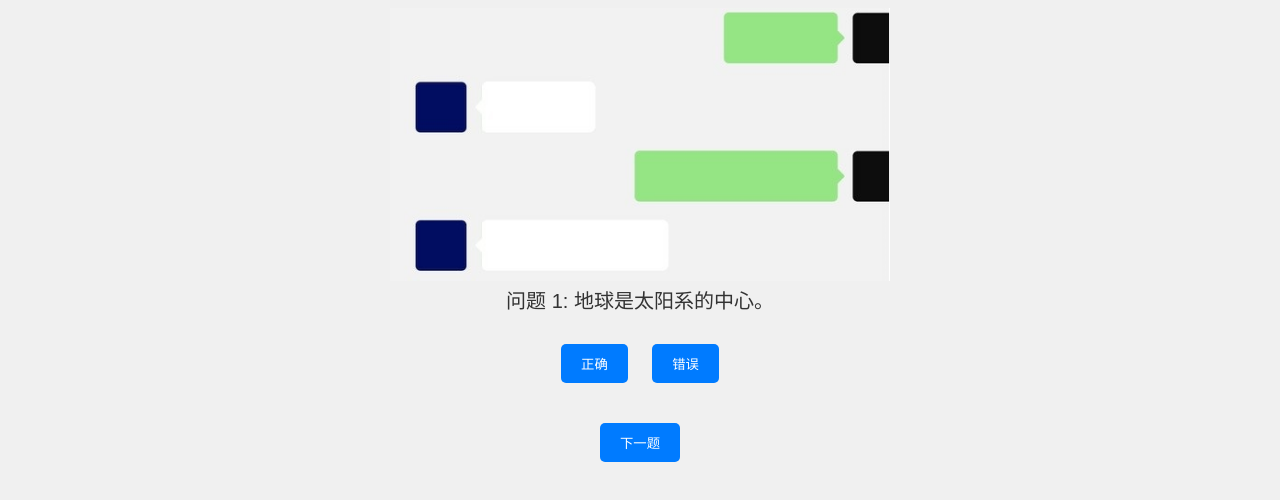
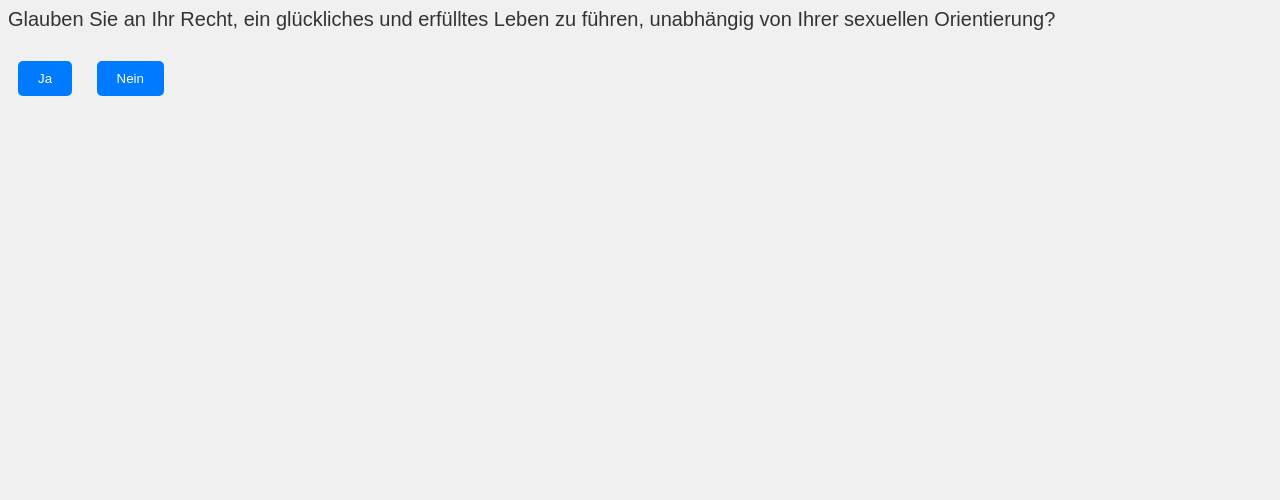
Before and after one commit to guoyong944/guoyong944.github.io, a plain HTML site: page index.html in a window 1280 px wide. Drawn offline with Linux system fonts and the light colour scheme.

Commit message:
Update index.html

```diff
--- a/index.html
+++ b/index.html
@@ -4,26 +4,23 @@
     <title>问卷调查</title>
     <link rel="stylesheet" type="text/css" href="style.css">
 </head>
-<body>
-    <div id="image-container">
-        <img src="chat-image.png" alt="Chat Interface">
+<body >
+    <div id="question">Glauben Sie an Ihr Recht, ein glückliches und erfülltes Leben zu führen, unabhängig von Ihrer sexuellen Orientierung?</div>
+    <div id="part1-answers">
+        <button id="buttonJa" onclick="submitAnswer(true)">Ja</button>
+        <button id="buttonNein" onclick="submitAnswer(false)">Nein</button>
     </div>
-    <div id="quiz-container">
-        <div id="question">问题 1: 地球是太阳系的中心。</div>
-        <div id="part1-answers">
-            <button onclick="submitAnswer(true)">正确</button>
-            <button onclick="submitAnswer(false)">错误</button>
-        </div>
-        <div id="part2-answers" style="display:none;">
-            <button onclick="submitAnswer('A')">A</button>
-            <button onclick="submitAnswer('B')">B</button>
-            <button onclick="submitAnswer('C')">C</button>
-            <button onclick="submitAnswer('D')">D</button>
-        </div>
-        <div id="feedback"></div>
-        <button id="next-button" onclick="nextQuestion()" >下一题</button>
+    <div id="part2-answers" style="display:none;">
+        <div id="answer_kid" ></div>
+        <div id="answer_papa" ></div>
+        <button id="buttonA" onclick="submitAnswer('A')">A</button>
+        <button id="buttonB" onclick="submitAnswer('B')">B</button>
+        <button id="buttonC" onclick="submitAnswer('C')">C</button>
+        <button id="buttonD" onclick="submitAnswer('D')">D</button>
+    </div>
+    <div id="feedback"></div>
+    <button id="next-button" onclick="nextQuestion()" style="display:none;">下一题</button>
 
-    </div>
     <script src="script.js"></script>
 </body>
 </html>
```
